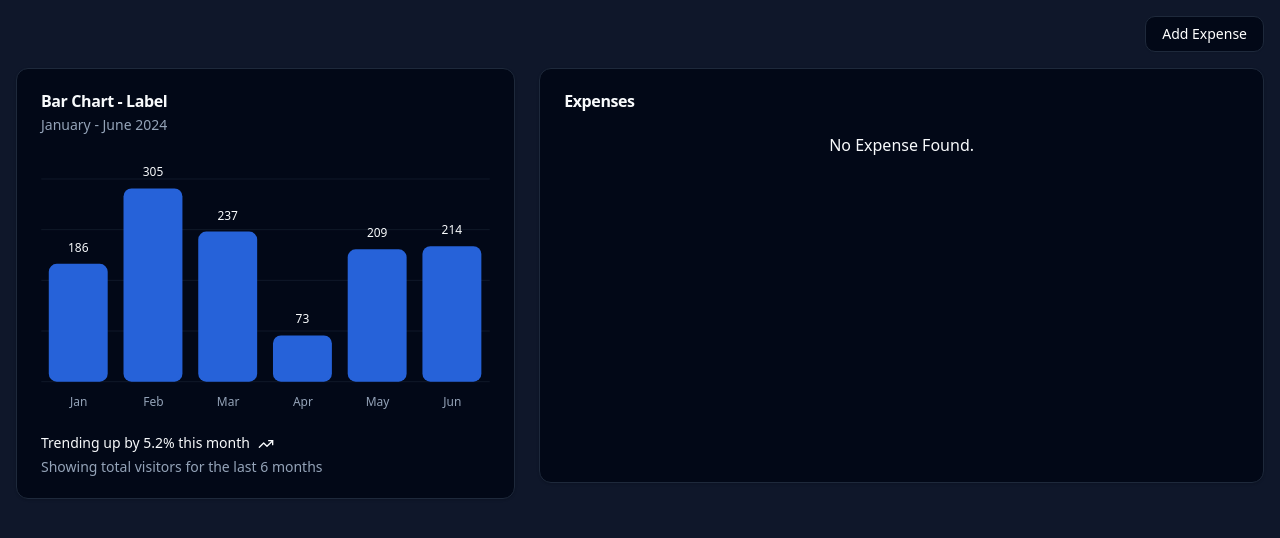
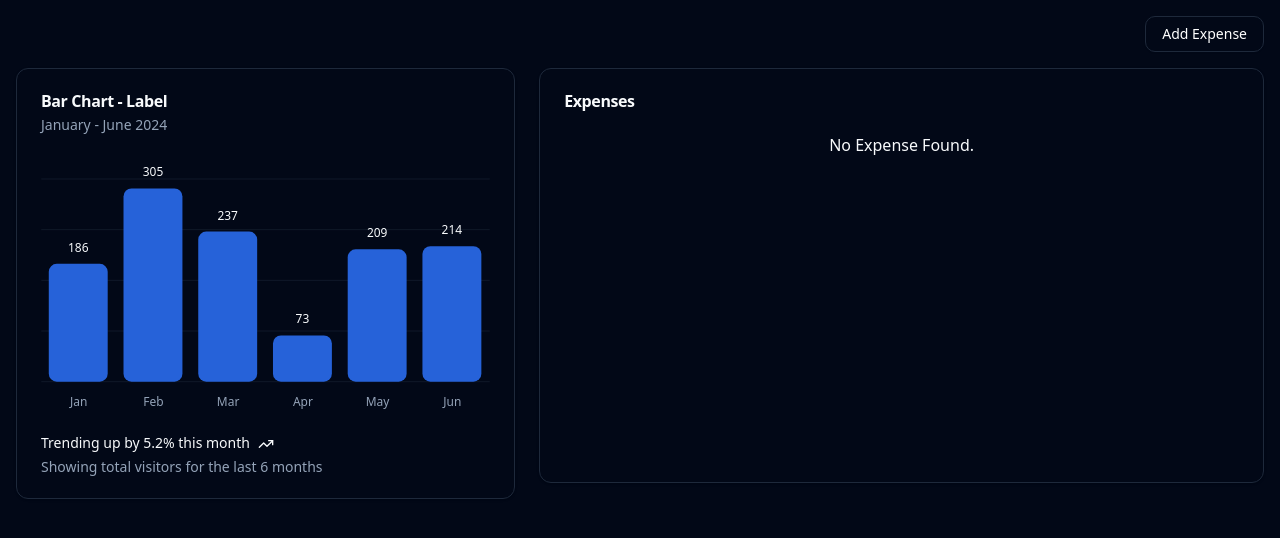
Before and after one commit to Arkar20/expense-app, a React (Vite) app: page / in a window 1280 px wide. Shown: the top 538 px of the page. Built offline with nearby package versions, Linux system fonts and the light colour scheme.

Commit message:
refactor: App.tsx -> pages/index.tsx

```diff
--- a/src/App.tsx
+++ b/src/App.tsx
@@ -1,48 +1,11 @@
 import { ThemeProvider } from "@/theme/theme-provider";
-import { Card, CardContent, CardHeader, CardTitle } from "@/components/ui/card";
-import { BarChart } from "./components/templates/chart";
-import { AddExpenseDialogForm } from "./components/templates";
-import { useExpenseStorage } from "./store";
+import Index from "./pages";
 
 const App = () => {
-    const { expenses } = useExpenseStorage();
-
     return (
         <ThemeProvider defaultTheme="dark" storageKey="vite-ui-theme">
-            <div className="p-4  bg-primary-foreground min-h-screen text-white max-w-screen-xl mx-auto">
-                <div className="flex justify-end ">
-                    <AddExpenseDialogForm />
-                </div>
-                <div className="flex flex-col md:flex-row md:space-x-6">
-                    <div className="md:w-[40%]">
-                        <BarChart />
-                    </div>
-                    <Card className="mb-4 flex-1">
-                        <CardHeader>
-                            <CardTitle>Expenses</CardTitle>
-                        </CardHeader>
-                        <CardContent>
-                            <ul>
-                                {expenses.map((expense) => (
-                                    <li
-                                        key={expense.id}
-                                        className="flex justify-between border-b py-2"
-                                    >
-                                        <span>{expense.label}</span>
-                                        <span>
-                                            ${expense.amount.toFixed(2)}
-                                        </span>
-                                    </li>
-                                ))}
-                            </ul>
-                            {!expenses.length && (
-                                <div className="w-full flex items-center justify-center h-full">
-                                    No Expense Found.
-                                </div>
-                            )}
-                        </CardContent>
-                    </Card>
-                </div>
+            <div className="p-4  min-h-screen text-white max-w-screen-xl mx-auto">
+                <Index />
             </div>
         </ThemeProvider>
     );
--- a/src/pages/index.tsx
+++ b/src/pages/index.tsx
@@ -0,0 +1,44 @@
+import { Card, CardContent, CardHeader, CardTitle } from "@/components/ui/card";
+import { BarChart } from "@/components/templates/chart";
+import { AddExpenseDialogForm } from "@/components/templates";
+import { useExpenseStorage } from "@/store";
+
+export default function Index() {
+    const { expenses } = useExpenseStorage();
+
+    return (
+        <>
+            <div className="flex justify-end ">
+                <AddExpenseDialogForm />
+            </div>
+            <div className="flex flex-col md:flex-row md:space-x-6">
+                <div className="md:w-[50%] lg:w-[40%]">
+                    <BarChart />
+                </div>
+                <Card className="mb-4 flex-1">
+                    <CardHeader>
+                        <CardTitle>Expenses</CardTitle>
+                    </CardHeader>
+                    <CardContent>
+                        <ul>
+                            {expenses.map((expense) => (
+                                <li
+                                    key={expense.id}
+                                    className="flex justify-between border-b py-2"
+                                >
+                                    <span>{expense.label}</span>
+                                    <span>${expense.amount.toFixed(2)}</span>
+                                </li>
+                            ))}
+                        </ul>
+                        {!expenses.length && (
+                            <div className="w-full flex items-center justify-center h-full">
+                                No Expense Found.
+                            </div>
+                        )}
+                    </CardContent>
+                </Card>
+            </div>
+        </>
+    );
+}
```
